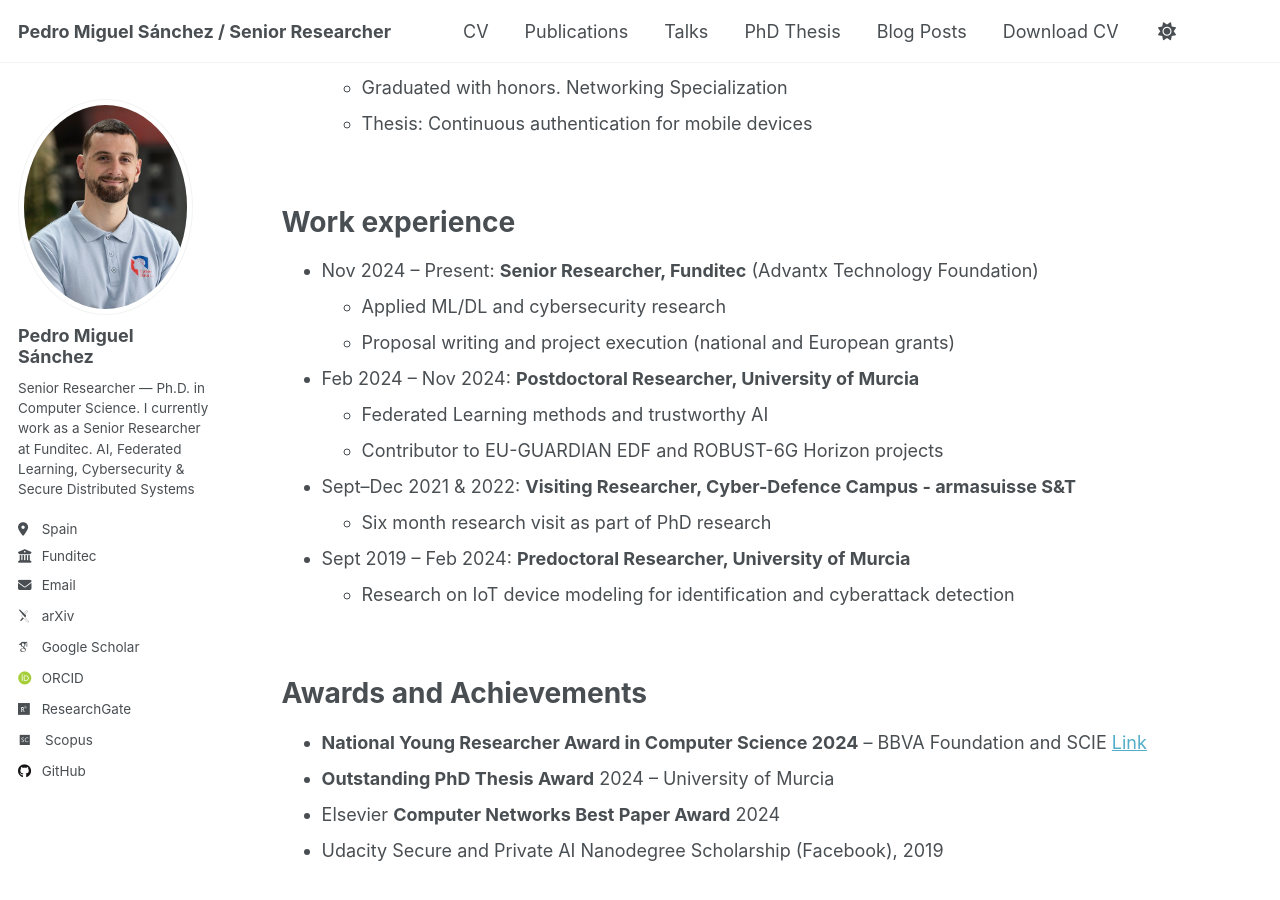
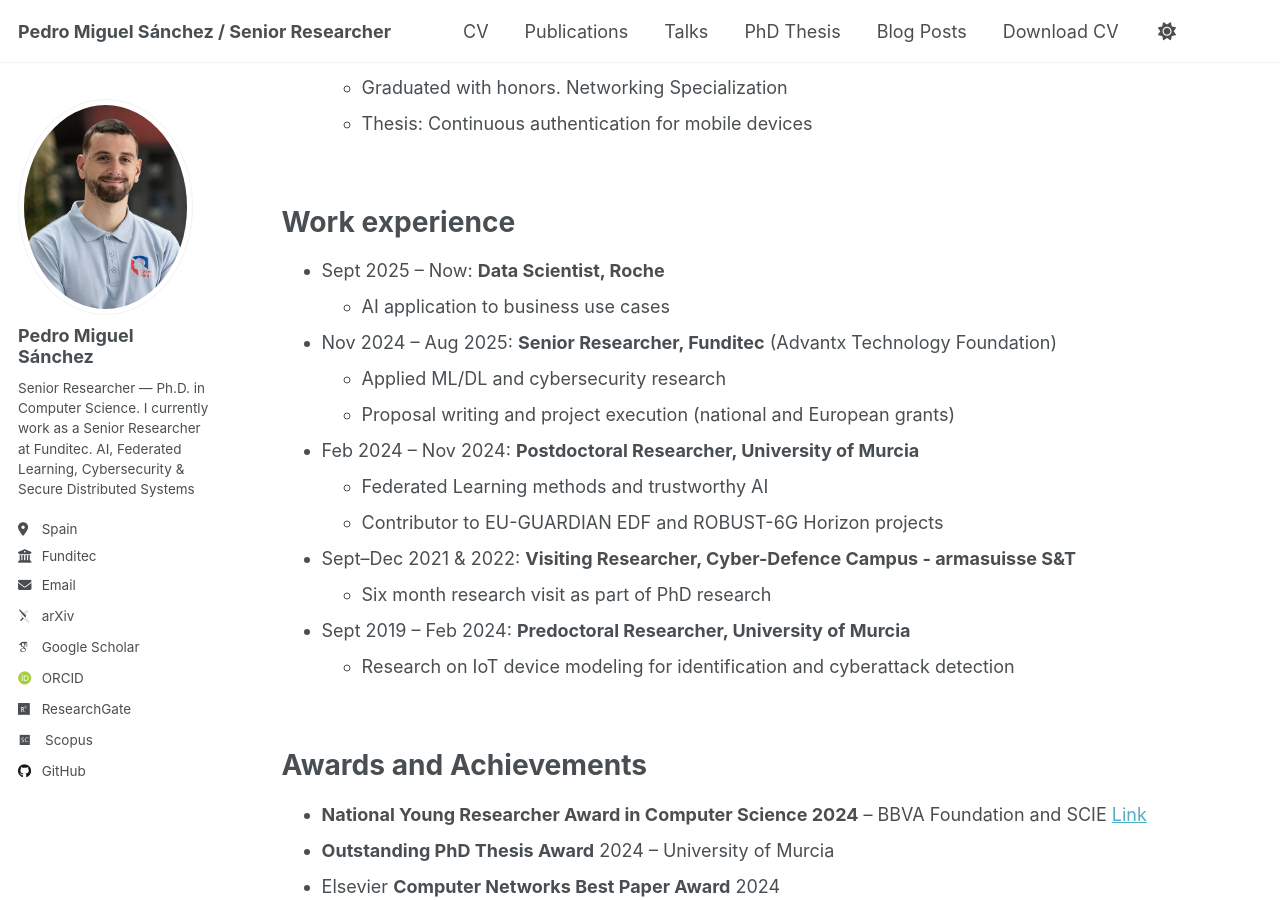
Before and after one commit to sxz0/sxz0.github.io, a Jekyll site: the page built from _pages/cv.md, in a window 1280 px wide and 900 px high, scrolled down 389 px. Built offline with Jekyll 4.4.1, drawn with Linux system fonts in a browser that asks for light colours; some web fonts are replaced.

Commit message:
Update cv.md

```diff
--- a/_pages/cv.md
+++ b/_pages/cv.md
@@ -26,7 +26,10 @@ Education
 
 Work experience
 ======
-* Nov 2024 – Present: **Senior Researcher, Funditec** (Advantx Technology Foundation)
+* Sept 2025 – Now: **Data Scientist, Roche**
+  * AI application to business use cases
+
+* Nov 2024 – Aug 2025: **Senior Researcher, Funditec** (Advantx Technology Foundation)
   * Applied ML/DL and cybersecurity research
   * Proposal writing and project execution (national and European grants)
 
```
